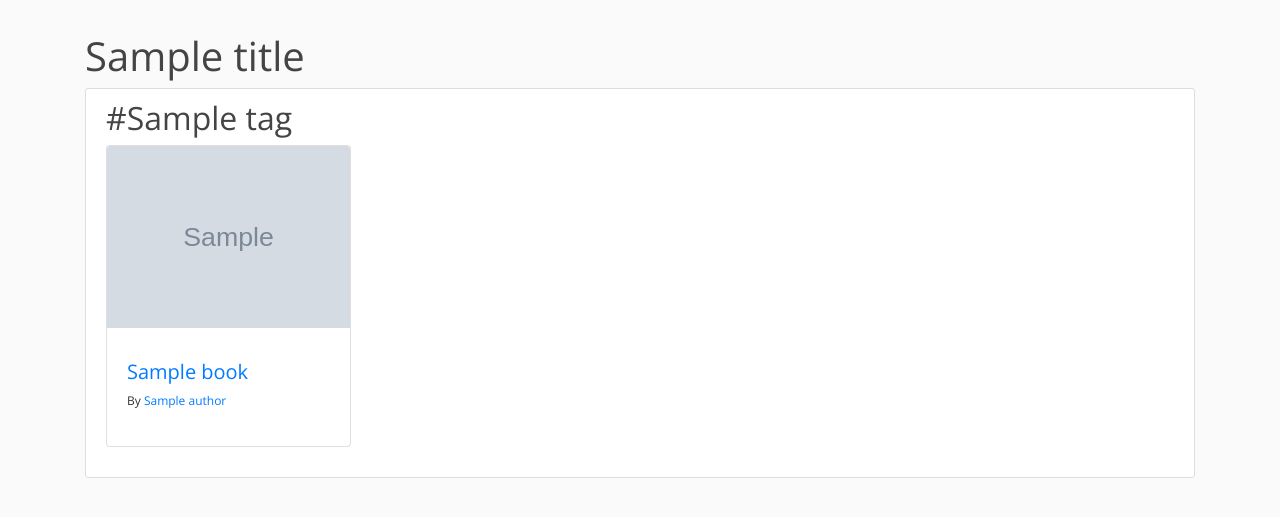
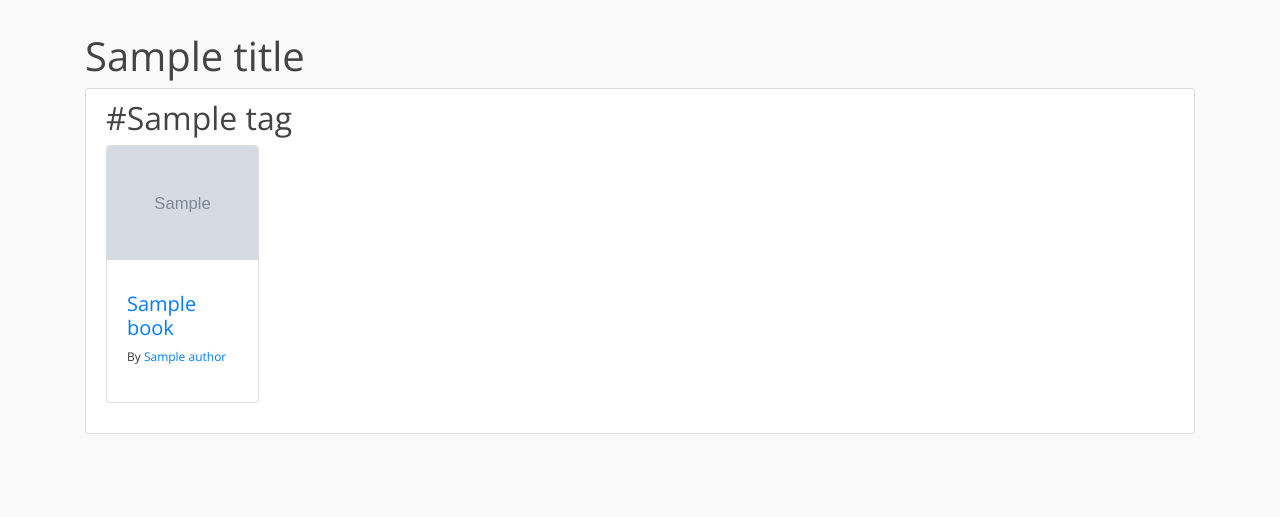
Before and after one commit to shunlog/neolibrary, a Flask app: template neolibrary/templates/tag.html in a window 1280 px wide. Shown: the part 56-573 px from the top of the page. Run offline with Flask 2, Linux system fonts and the light colour scheme; the template is opened without the code that fills it: most values are stand-ins (such as "Sample title", 1, 10 or a date in 2020); grey boxes marked "Sample" are stand-in pictures; some libraries are stand-ins or nearby versions.

Commit message:
Modify book-card sizes

```diff
--- a/neolibrary/templates/book_card.html
+++ b/neolibrary/templates/book_card.html
@@ -1,5 +1,5 @@
 {% macro book_card(book) -%}
-<div class="col-md-3 col-sm-4 col-6">
+<div class="col-fluid-1 col-xl-2 col-lg-2 col-md-3 col-sm-3 col-6">
   <div class="card d-100 d-flex row no-gutters" >
 
     <div class="col-sm-12 card-title">
```
